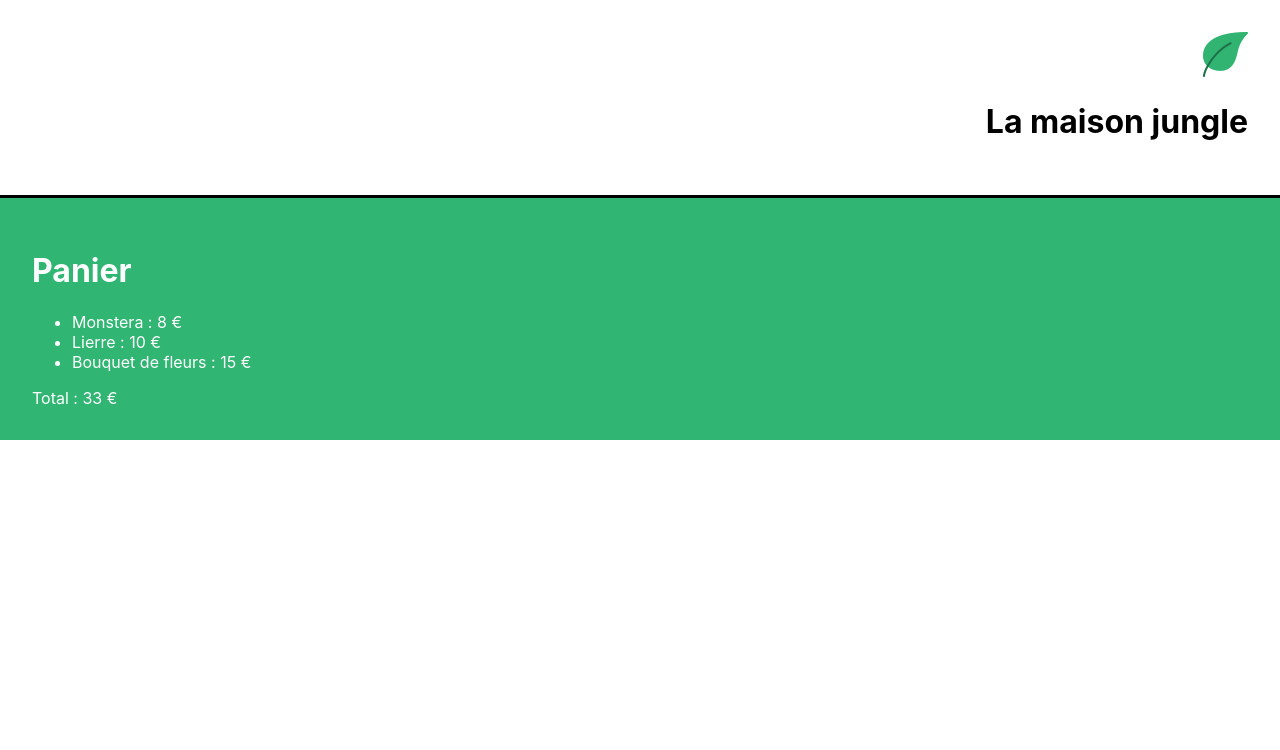
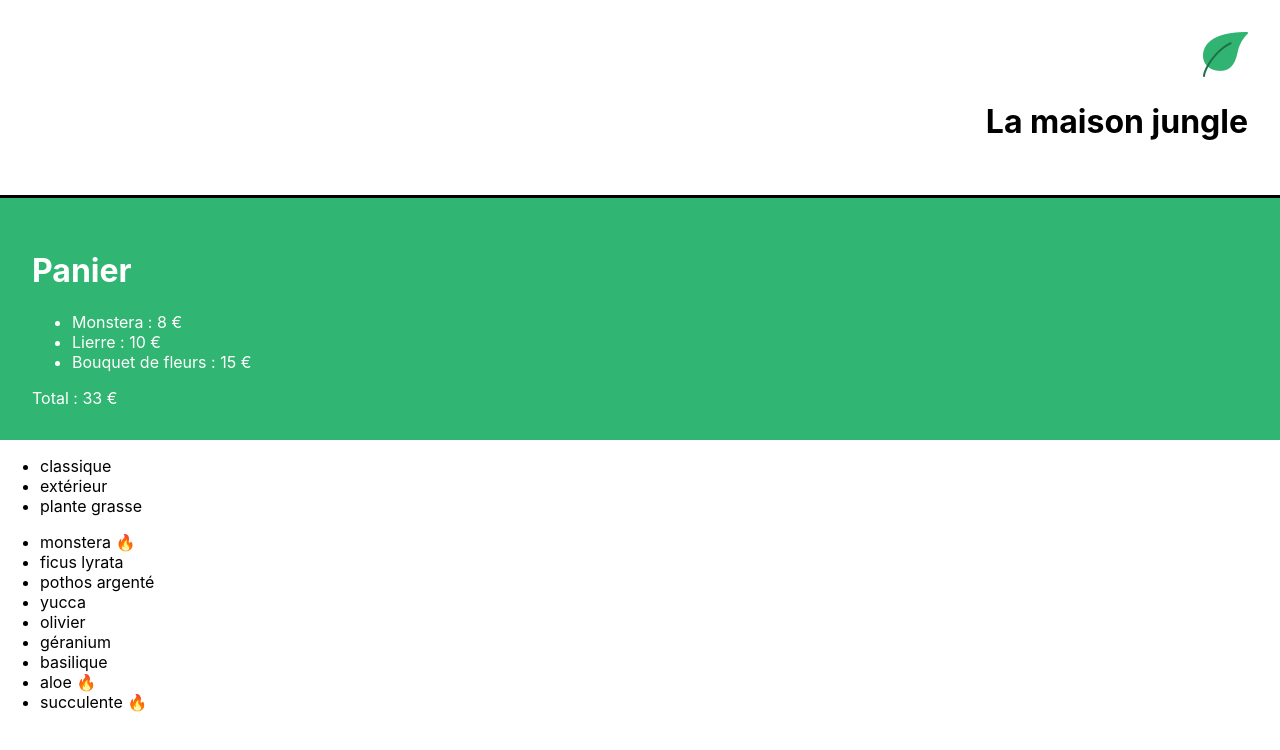
Before and after one commit to NerVod/Maison-jungle, a React (Create React App) app: page / in a window 1280 px wide. Shown: the top 750 px of the page. Built offline with nearby package versions, Linux system fonts and the light colour scheme.

Commit message:
affichage dynamique liste plantes

```diff
--- a/src/components/App.js
+++ b/src/components/App.js
@@ -1,11 +1,13 @@
 import Banner from "./Banner";
 import Cart from "./Cart";
+import ShoppingList from "./ShoppingList";
 
 function App() {
   return (
           <div>
               <Banner />
               <Cart />
+              <ShoppingList />
         </div>
   )
 }
--- /dev/null
+++ b/src/components/ShoppingList.js
@@ -0,0 +1,30 @@
+import { plantList } from "../datas/plantList"
+
+
+function ShoppingList() {
+
+    const categories = plantList.reduce(
+        (accumulateur, plant) =>
+        accumulateur.includes(plant.category) ? accumulateur : accumulateur.concat(plant.category),
+        []
+    )
+
+    return (
+        <div>
+                <ul>
+                    {categories.map((cat) => (
+                        <li key={cat}>{cat}</li>
+                    ))}
+                </ul>
+                <ul>
+                    {plantList.map((plant) =>
+                    <li key={plant.id}>{plant.name} { (plant.isBestSale || plant.category === 'plante grasse') && <span>🔥</span>} </li>
+                    )}
+                </ul>
+
+
+        </div>
+        )
+}
+
+export default ShoppingList
--- /dev/null
+++ b/src/datas/plantList.js
@@ -0,0 +1,48 @@
+export const plantList = [
+	{
+		name: 'monstera',
+		category: 'classique',
+		id: '1ed',
+        isBestSale: true
+	},
+	{
+		name: 'ficus lyrata',
+		category: 'classique',
+		id: '2ab'
+	},
+	{
+		name: 'pothos argenté',
+		category: 'classique',
+		id: '3sd'
+	},
+	{
+		name: 'yucca',
+		category: 'classique',
+		id: '4kk'
+	},
+	{
+		name: 'olivier',
+		category: 'extérieur',
+		id: '5pl'
+	},
+	{
+		name: 'géranium',
+		category: 'extérieur',
+		id: '6uo'
+	},
+	{
+		name: 'basilique',
+		category: 'extérieur',
+		id: '7ie'
+	},
+	{
+		name: 'aloe',
+		category: 'plante grasse',
+		id: '8fp'
+	},
+	{
+		name: 'succulente',
+		category: 'plante grasse',
+		id: '9vn'
+	}
+]
```
